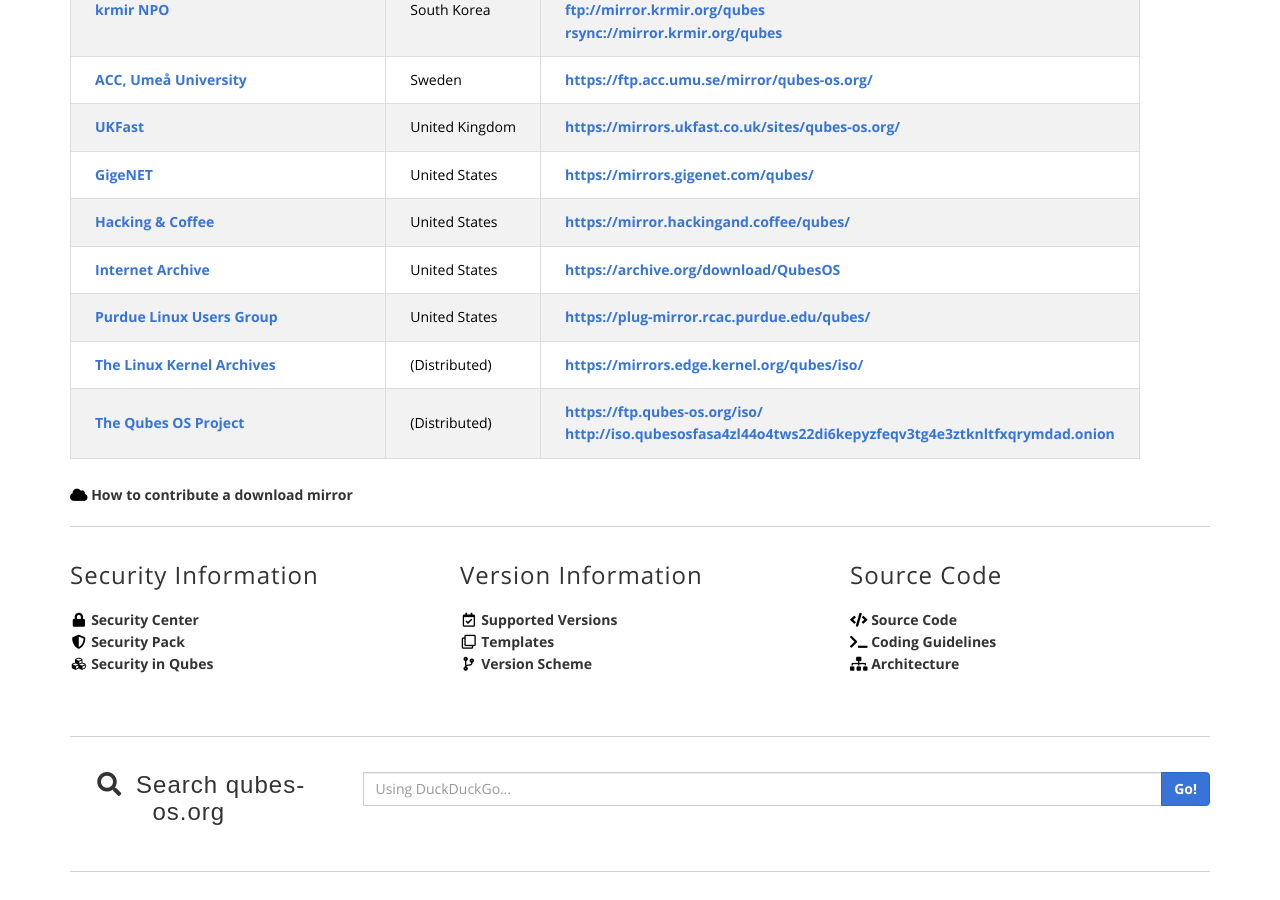
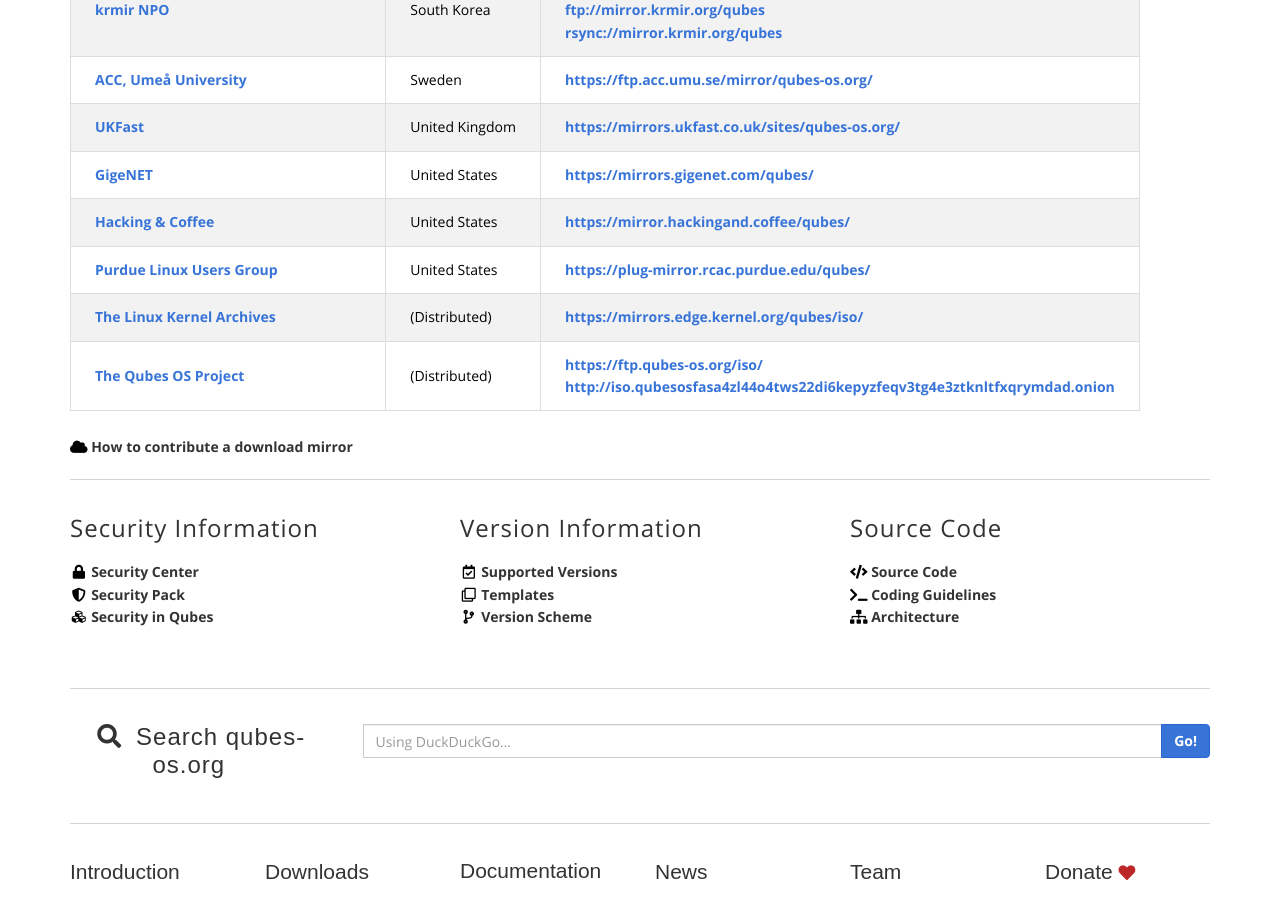
Before and after one commit to QubesOS/qubesos.github.io, a Jekyll site: the page built from pages/downloads.md, in a window 1280 px wide and 900 px high, scrolled down 4099 px. Built offline with Jekyll 4.4.1, drawn with Linux system fonts in a browser that asks for light colours; some web fonts are replaced.

Commit message:
Remove Internet Archive entry
It's not the same type of "download mirror" as the other entries in this
list and usually doesn't have the latest ISO. This is understandable
given the Internet Archive's function and purpose, but makes it
unsuitable as an everyday ISO download source for users. It would make
more sense to archive Qubes artifacts here for historical interest
rather than attempt to use it as a software delivery mechanism,
especially when we have so many other download mirrors designed for and
already performing that exact job.

```diff
--- a/_data/downloads-mirrors.yml
+++ b/_data/downloads-mirrors.yml
@@ -103,12 +103,6 @@
   urls:
   - url: https://mirror.hackingand.coffee/qubes/
 
-- organization: Internet Archive
-  org_url: https://archive.org/
-  location: United States
-  urls:
-  - url: https://archive.org/download/QubesOS
-
 - organization: Purdue Linux Users Group
   org_url: https://plug-mirror.rcac.purdue.edu/info.html
   location: United States
```
